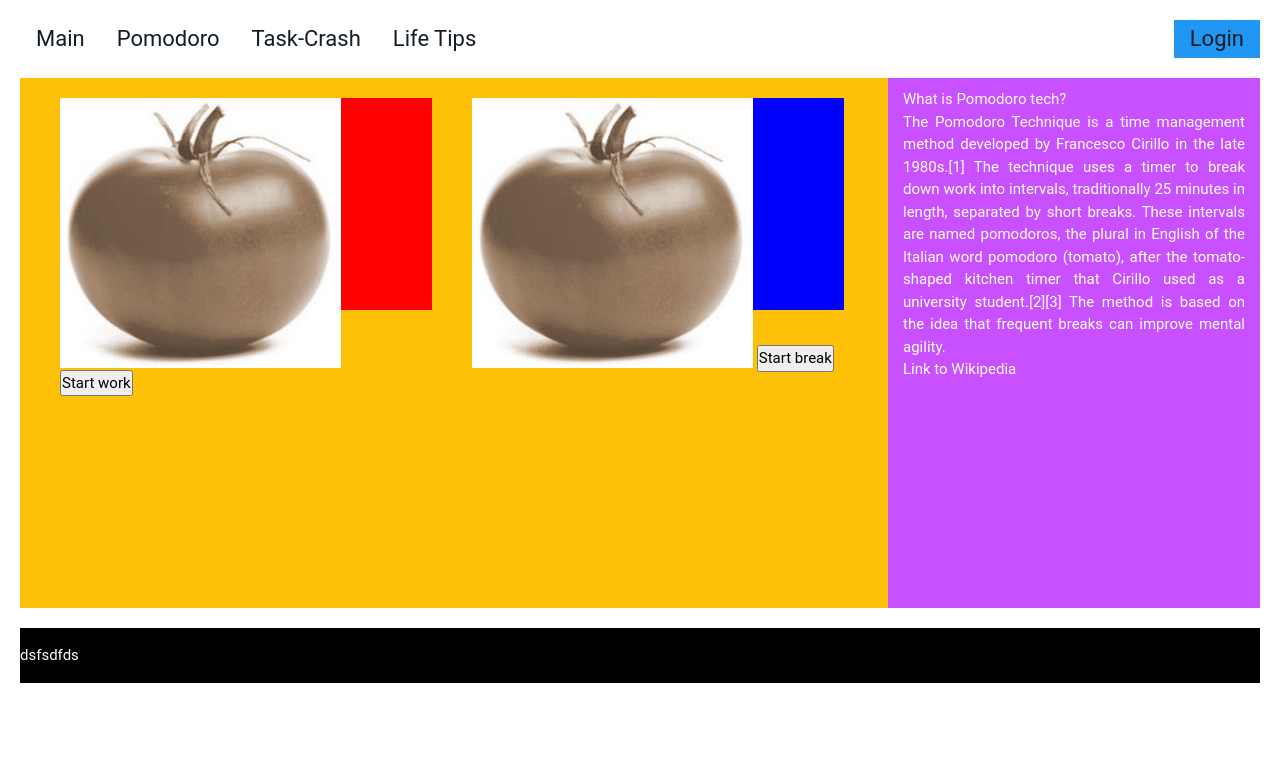
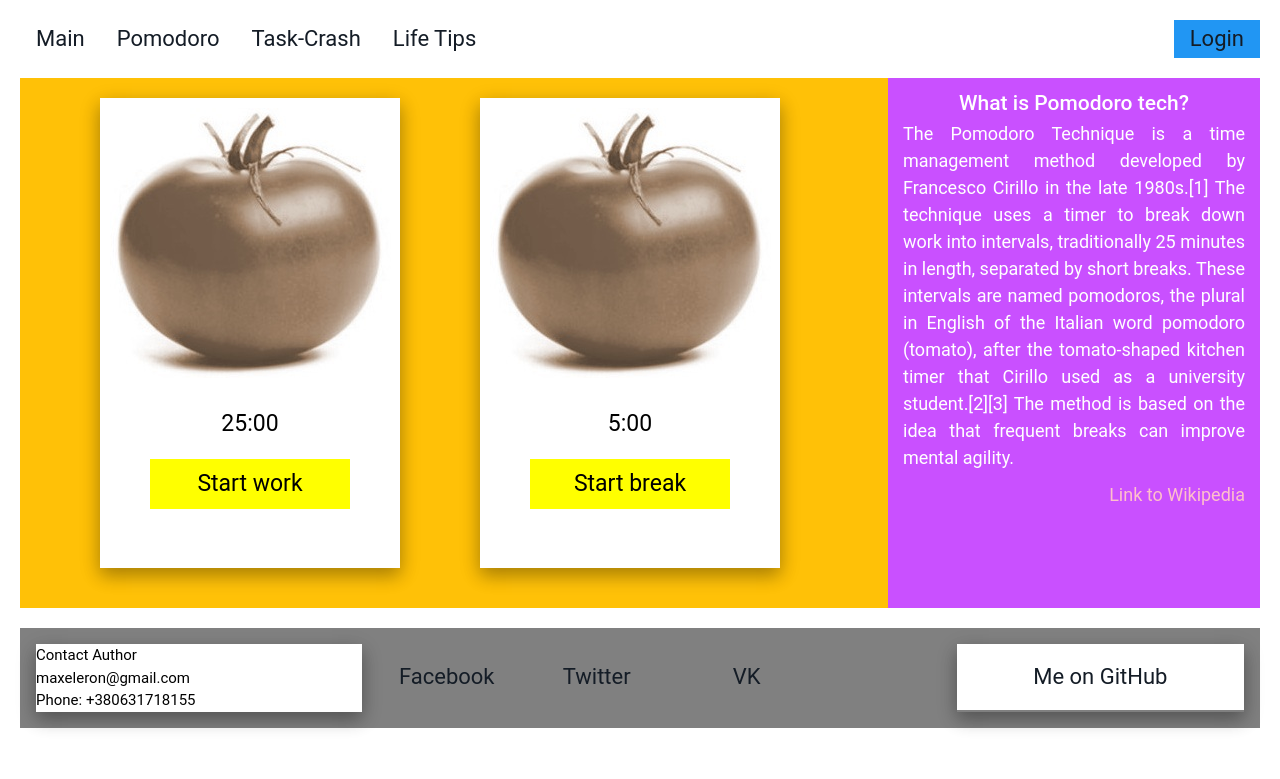
Before and after one commit to maxeleron/MaxEff, a plain HTML site: page pomodoro.html in a window 1280 px wide. Drawn offline with Linux system fonts and the light colour scheme.

Commit message:
Flexbox integration, footer elements, App

```diff
--- a/css/pomodoro.css
+++ b/css/pomodoro.css
@@ -12,6 +12,13 @@
 	display: -webkit-flex;
 	display: flex;
 }
+
+.flex-container-footer{
+	display: -webkit-flex;
+	display: flex;
+	justify-content: center;
+}
+
 /*All Pomodoro_page END*/
 /*Main BEGIN*/
 #pageMain {
@@ -32,44 +39,103 @@
 }
 
 .pomodoroBox {
-	/*height: 400px;
-	width: 300px;*/
-	width: 30%;
-   height: 40%;
+	/*Properties*/
+	width: 300px;
+   height: 470px;
+   /*View*/
+   background: white;
+   /*Positon*/
    margin-top: 20px;
-   margin-left: 40px;
-	/*margin-top: 80px;*/
+   margin-left: 80px;
+  	/*Font*/
+  	font-size: 23px;
 }
 
 #orangePomodoroBox {
-	background: red;
+	/*background: red;*/
 	/*float: left;
 	margin-left: 30px;*/
 }
 
 #bluePomodoroBox {
-	background: blue;
+	/*background: blue;*/
 	/*float: left;
 	margin-left: 360px;*/
 }
-/*PomodoroApp END*/
+
+.pomodoroImg{
+	margin: 10px;
+}
+
+.timer{
+	height: 50px;
+	width: 100%;
+	line-height: 50px;
+	text-align: center;
+}
+
+.button{
+	/*Properties*/
+	display: block;
+	/*View*/
+	width: 200px;
+	height: 50px;
+	background: yellow;
+	text-align: center;
+	line-height: 50px;
+	margin: 10px auto;
+}
+.button:hover{
+	cursor: pointer;
+	background: tomato;
+}
+.button:active{
+	background: orange;
+}
 
 #pomodoroInfo {
 	/*Properties*/
-	/*height: 530px;
-	width: 30%;*/
 	width: 30%;
-	margin-left: auto;
 	padding: 10px 15px;
-	text-align: justify;
-	color: white;
 	/*View*/
 	background: #C950FF;
 	/*Position*/
+	margin-left: auto;
+	/*Font*/
+	color: white;
+
 }
 
+#infoHeader{
+	font-size: 21px;
+	text-align: center;
+	font-weight: 490;
+}
+#infoMain{
+	font-weight: 420;
+	text-align: justify;
+	font-size: 18px;
+}
+#infoFooter{
+	font-weight: 430;
+	margin-top: 10px;
+	text-align: right;
+	font-size: 18px;
+}
 
-
+#srcInfoLink{
+	color: pink;
+}
+#srcInfoLink:hover{
+	text-decoration: underline;
+}
+#srcInfoLink:active{
+	color: red;
+}
+#srcInfoLink:visited{
+	color: blue;
+}
+/*PomodoroApp END*/
 .flex-item{
 	/*width: 200px;
    height: 200px;
@@ -79,11 +145,77 @@
 /*Footer BEGIN*/
 #pageFooter {
 	/*Properties*/
-
+	width: 100%;
+	height: 100px;
+	padding: 16px;
 	/*View*/
+	background: gray;
 	/*Position*/
 	margin-top: 20px;
-	/*margin-top: 550px;*/
-	clear: both;
+
+}
+
+#contactBox{
+	display: inline-block;
+	height: 100%;
+	width: 340px;
+	background: white;
+}
+
+.contactElement{
+	list-style-type: none;
+}
+
+#shareBox{
+	width: 600px;
+	list-style-type:none;
+	margin: 0px 0px 0px 10px;
+	padding:0;
+	overflow:hidden;
+	text-align:center;
+}
+
+.shareElement{
+	float:left;
+}
+
+.shareButton {
+	/*Properties*/
+	width: 150px;
+	/*View*/
+	/*Behaviour*/
+	/*Font*/
+	color: #141C26;
+	line-height: 50px;
+	font-size: 22px;
+	display:block;
+	padding:8px 16px;
+}
+.shareButton:hover {
+	cursor: pointer;
+	color:#111;
+	background-color:#ddd;
+}
+
+#gitHubProfileBox{
+	width: 300px;
+	list-style-type:none;
+	margin: 0px 0px 0px 10px;
+	padding:0;
+	overflow:hidden;
+	text-align:center;
+}
+#gitHubProfileLink{
+	color: #141C26;
+	line-height: 50px;
+	font-size: 22px;
+	display:block;
+	padding:8px 16px;
+	background: white;
+}
+#gitHubProfileLink:hover{
+	cursor: pointer;
+	color:#111;
+	background-color:#ddd;
 }
 /*Footer END*/
--- a/css/styles.css
+++ b/css/styles.css
@@ -6,6 +6,19 @@
 
    /*Font*/
    text-decoration: none;
+}
+
+.textSelectNone{
+	-moz-user-select: none;
+	-khtml-user-select: none;
+	-webkit-user-select: none;
+	user-select: none;
+	cursor: default;
+}
+
+.hoverAnimation{
+	-webkit-transition: background-color .3s,color .15s,box-shadow .3s,opacity 0.3s;
+	transition: background-color .3s,color .15s,box-shadow .3s,opacity 0.3s;
 }
 
 body {
@@ -32,50 +45,29 @@ body {
 	margin:0;
 	padding:0;
 	overflow:hidden;
-	text-align:center
+	text-align:center;
 }
 
-#siteNavbar li {
+.navElement{
 	float:left;
 }
 
-#siteNavbar li a {
-	display:block;
-	padding:8px 16px;
-}
-
-#siteNavbar li a:hover{color:#000;background-color:#ccc}
-	/*Position*/
-	/*position: relative;
-	float: left;
-	margin-left: 20px;*//*20*/
-
-#siteNavbar a {-webkit-transition:background-color .3s,color .15s,box-shadow .3s,opacity 0.3s;transition:background-color .3s,color .15s,box-shadow .3s,opacity 0.3s}
-
-
 .navButton {
 	/*Properties*/
-	/*display: block;
-	width: 150px;
-	height: 40px;*/
-	/*padding-top: 5px;
-	padding-bottom: 5px;*/
 	/*View*/
-	/*border-top: 3px solid;
-	border-bottom: 3px solid;*/
 	/*Behaviour*/
-	-moz-user-select: none;
-	-khtml-user-select: none;
-	-webkit-user-select: none;
-	user-select: none;
 	/*Font*/
 	color: #141C26;
 	line-height: 22px;
 	font-size: 22px;
+	display:block;
+	padding:8px 16px;
 	/*text-align: center;*/
 }
 .navButton:hover {
 	cursor: pointer;
+	color:#000;
+	background-color:#ccc;
 }
 
 #appNavConteiner {
--- a/pomodoro.html
+++ b/pomodoro.html
@@ -16,11 +16,11 @@
 		<div id="appNavContainer" class=""></div>
 			<nav id="siteNavbar" class=" w3-white ">
 			<!--w3-navbar w3-center-->
-				<li><a id="mainNav" class="navButton w3-padding-8 " href="">Main</a></li>
-				<li><a id="pomodoroNav" class="navButton w3-padding-8">Pomodoro</a></li>
-				<li><a id="taskNav" class="navButton w3-padding-8" href="">Task-Crash</a></li>
-				<li><a id="lifeTipsNav" class="navButton w3-padding-8" href="">Life Tips</a></li>
-				<li class="w3-right w3-blue w3-hover-green"><a id="login" class="logNav navButton">Login</a></li>
+				<li class="navElement"><a id="mainNav" class="navButton textSelectNone hoverAnimation w3-padding-8 " href="">Main</a></li>
+				<li class="navElement"><a id="pomodoroNav" class="navButton textSelectNone hoverAnimation w3-padding-8">Pomodoro</a></li>
+				<li class="navElement"><a id="taskNav" class="navButton textSelectNone hoverAnimation w3-padding-8" href="">Task-Crash</a></li>
+				<li class="navElement"><a id="lifeTipsNav" class="navButton textSelectNone hoverAnimation w3-padding-8" href="">Life Tips</a></li>
+				<li class="w3-right navElement w3-blue"><a id="login" class="logNav navButton textSelectNone">Login</a></li>
 			</nav>
 	</header>
 	<!--I`ll fix noscript message later-->
@@ -33,31 +33,43 @@
 	</noscript>
 	<main id="pageMain" class="">
 		<div id="pomodoroApp" class="w3-amber flex-container">
-			<div id="orangePomodoroBox" class="pomodoroBox flex-item">
+			<div id="orangePomodoroBox" class="pomodoroBox flex-item w3-card-8">
 				<div id="workCover" class="workImg">
-					<img src="images/coverPomodoro.jpg" alt="">
+					<img src="images/coverPomodoro.jpg" alt="" class="pomodoroImg">
 				</div>
 				<div id="workBackground" class="workImg"></div>
-				<div id="workTimer"></div>
-				<button id="startWorkButton">Start work</button>
+				<div id="workTimer" class="timer textSelectNone"><span id="workMinutes">25</span>:<span id="workSeconds">00</span></div>
+				<a id="startWorkButton" class="button textSelectNone">Start work</a>
 			</div>
-			<div id="bluePomodoroBox" class="pomodoroBox flex-item" >
-				<img src="images/coverPomodoro.jpg" alt="">
-				<button id="startWorkButton">Start break</button>
+			<div id="bluePomodoroBox" class="pomodoroBox flex-item w3-card-8" >
+				<img src="images/coverPomodoro.jpg" alt="" class="pomodoroImg">
+				<div id="breakTimer" class="timer textSelectNone"><span id="breakMinutes">5</span>:<span id="breakSeconds">00</span></div>
+				<a id="startWorkButton" class="button textSelectNone">Start break</a>
 			</div>
 			<div id="pomodoroInfo" class="flex-item">
 				<header id="infoHeader">What is Pomodoro tech?</header>
-				<main id="infoHeader">The Pomodoro Technique is a time management method developed by Francesco Cirillo in the late 1980s.[1] The technique uses a timer to break down work into intervals, traditionally 25 minutes in length, separated by short breaks. These intervals are named pomodoros, the plural in English of the Italian word pomodoro (tomato), after the tomato-shaped kitchen timer that Cirillo used as a university student.[2][3] The method is based on the idea that frequent breaks can improve mental agility.</main>
+				<main id="infoMain">The Pomodoro Technique is a time management method developed by Francesco Cirillo in the late 1980s.[1] The technique uses a timer to break down work into intervals, traditionally 25 minutes in length, separated by short breaks. These intervals are named pomodoros, the plural in English of the Italian word pomodoro (tomato), after the tomato-shaped kitchen timer that Cirillo used as a university student.[2][3] The method is based on the idea that frequent breaks can improve mental agility.</main>
 				<footer id="infoFooter">
-				<a href="https://en.wikipedia.org/wiki/Pomodoro_Technique" target="_blank">Link to Wikipedia</a>
+				<a id="srcInfoLink" href="https://en.wikipedia.org/wiki/Pomodoro_Technique" target="_blank">Link to Wikipedia</a>
 				</footer>
 			</div>
 		</div>
 
 	</main>
-	<footer id="pageFooter" class="">
-		<div class="w3-rest w3-black w3-padding-16">
-		dsfsdfds
+	<footer id="pageFooter" class="flex-container-footer">
+		<ul id="contactBox" class="flex-item w3-card-8">
+			<span class="textSelectNone">Contact Author</span>
+			<li class="contactElement" title="Press it to write an e-mail"><a href="mailto:maxeleron@gmail.com">maxeleron@gmail.com</a></li>
+			<li class="contactElement"><span class="textSelectNone">Phone: </span>+380631718155</li>
+		</ul>
+		<div id="shareBox" class="flex-item">
+			<li class="shareElement"><a id="fbShare" class="shareButton textSelectNone hoverAnimation w3-padding-8 " href="">Facebook</a></li>
+			<li class="shareElement"><a id="twShare" class="shareButton textSelectNone hoverAnimation w3-padding-8">Twitter</a></li>
+			<li class="shareElement"><a id="vkShare" class="shareButton textSelectNone hoverAnimation w3-padding-8" href="">VK</a></li>
+			<li class="shareElement"><a id="gpShare" class="shareButton textSelectNone hoverAnimation w3-padding-8" href="">Google+</a></li>
+		</div>
+		<div id="gitHubProfileBox" class="flex-item w3-card-8">
+			<a id="gitHubProfileLink" href="https://github.com/maxeleron/">Me on GitHub</a>
 		</div>
 	</footer>
     <!-- Including JS -->
```
